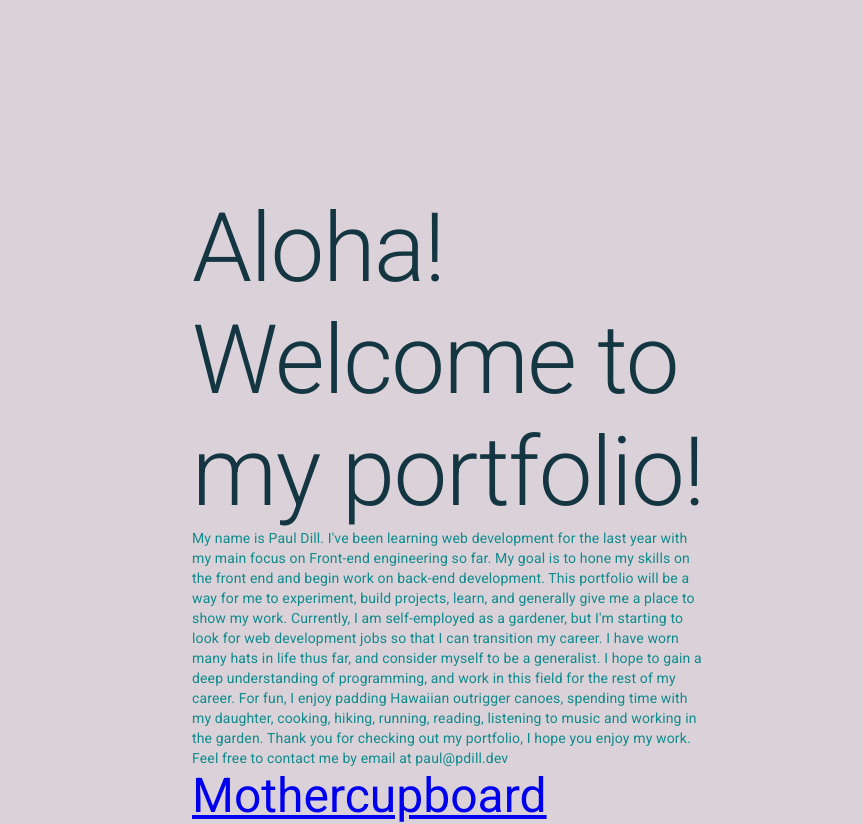
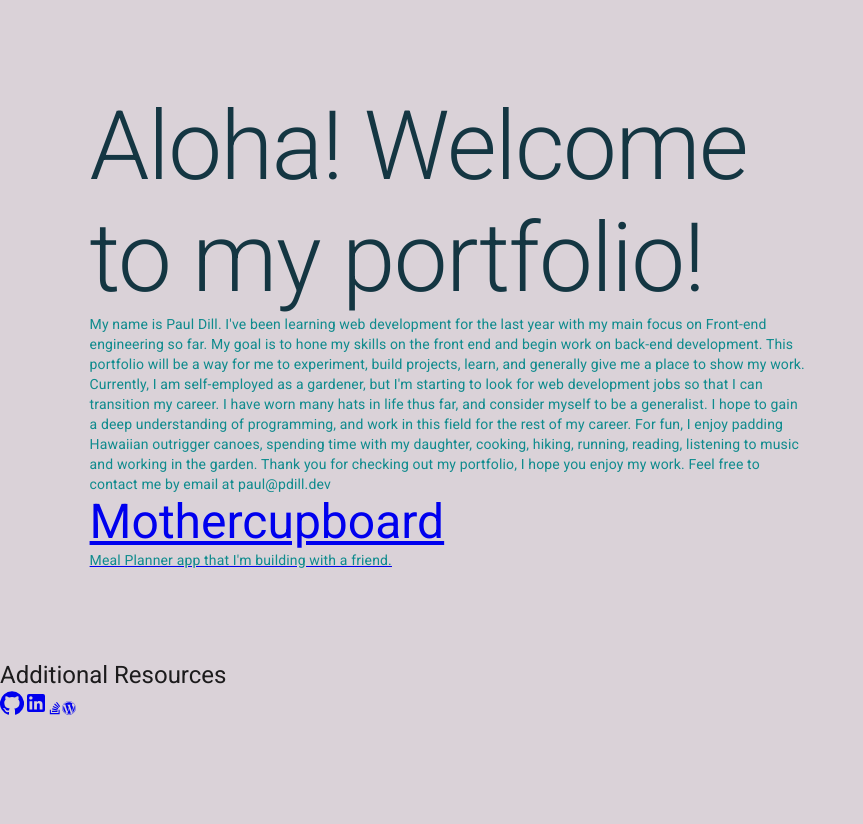
Before and after one commit to Dillweed5446/pdill.dev, a Next.js app in the folder pdill.dev/: page / in a window 1280 px wide. Shown: the top 824 px of the page, without its empty margins (0-863 px from the left). Built offline with nearby package versions, Linux system fonts and the light colour scheme.

Commit message:
Change box sizing, add background color, import theme

```diff
--- a/pdill.dev/components/content-box.js
+++ b/pdill.dev/components/content-box.js
@@ -1,13 +1,15 @@
 import React from 'react'
+import theme from '../src/theme'
 
 export default function BoxModel ({children}) {
   return (
     <div style={{
-      height: "100%",
       width: "70%",
       border: "2em primary",
-      padding: "10%",
-      margin: "0%"
+      padding: "0%",
+      margin: "0%",
+      backgroundColor: "background.default",
+      boxSizing: 'content-box'
     }} >
       {children}
     </div>
```
